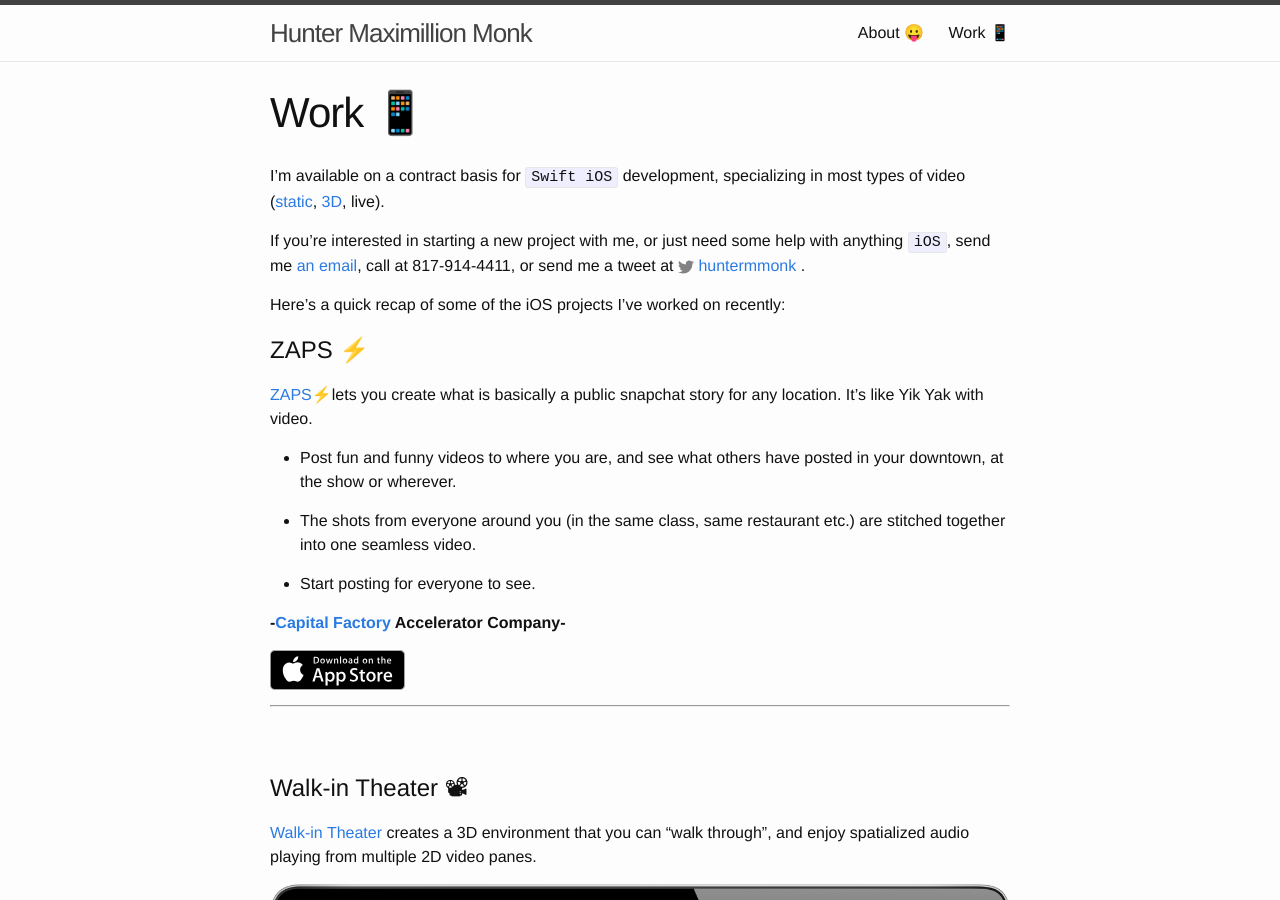
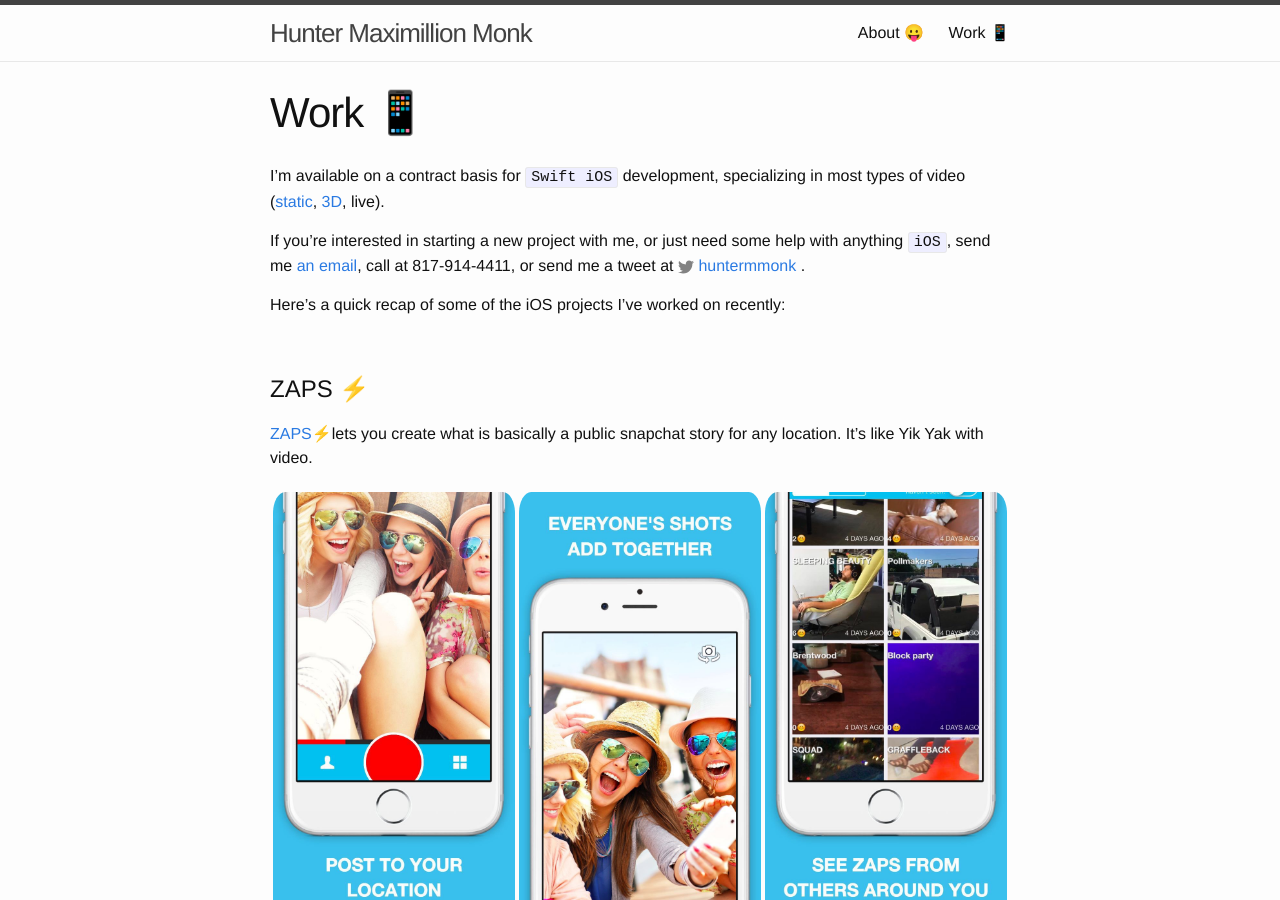
Before and after one commit to huntermonk/huntermonk.github.io, a Jekyll site: the page built from work.md, in a window 1280 px wide and 900 px high. Built offline with Jekyll 4.4.1, drawn with Linux system fonts in a browser that asks for light colours.

Commit message:
Change ZAPS description tojust be app store screenshots

```diff
--- a/work.md
+++ b/work.md
@@ -10,15 +10,17 @@
 
 Here's a quick recap of some of the iOS projects I've worked on recently:
 
+<br>
+
 # ZAPS ⚡️
 
 [ZAPS⚡️](http://www.zapsapp.com)lets you create what is basically a public snapchat story for any location. It's like Yik Yak with video.
 
-* Post fun and funny videos to where you are, and see what others have posted in your downtown, at the show or wherever.
+[]()              |  []()          | []()
+:-------------------------:|:-------------------------:|:-------------------------:
+<a href="https://itunes.apple.com/us/app/zaps-share-videos-by-location/id975333802?ls=1&mt=8"> <img src="../img/zaps1.jpg" alt="" class = "rounded"> </a> | <a href="https://itunes.apple.com/us/app/zaps-share-videos-by-location/id975333802?ls=1&mt=8"> <img src="../img/zaps2.jpg" alt="" class = "rounded"> </a> | <a href="https://itunes.apple.com/us/app/zaps-share-videos-by-location/id975333802?ls=1&mt=8"> <img src="../img/zaps3.jpg" alt="" class = "rounded"> </a>
 
-* The shots from everyone around you (in the same class, same restaurant etc.) are stitched together into one seamless video.
-
-* Start posting for everyone to see.
+<br>
 
 **-[Capital Factory](www.capitalfactory.com) Accelerator Company-**
 
```
